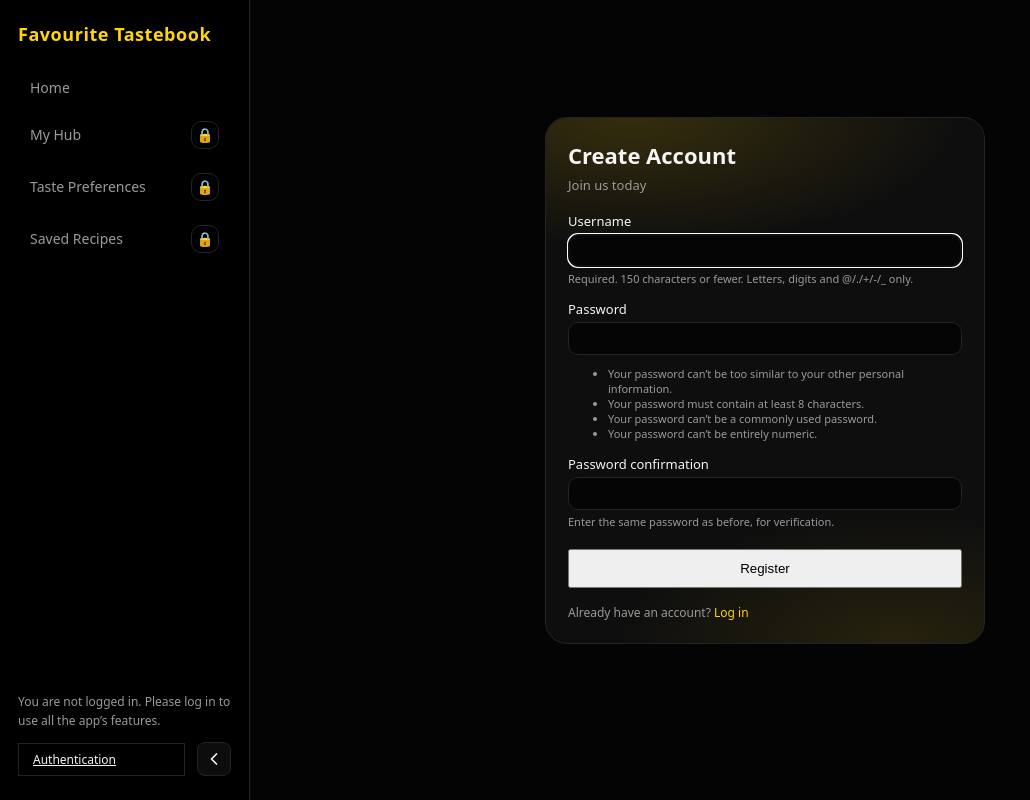
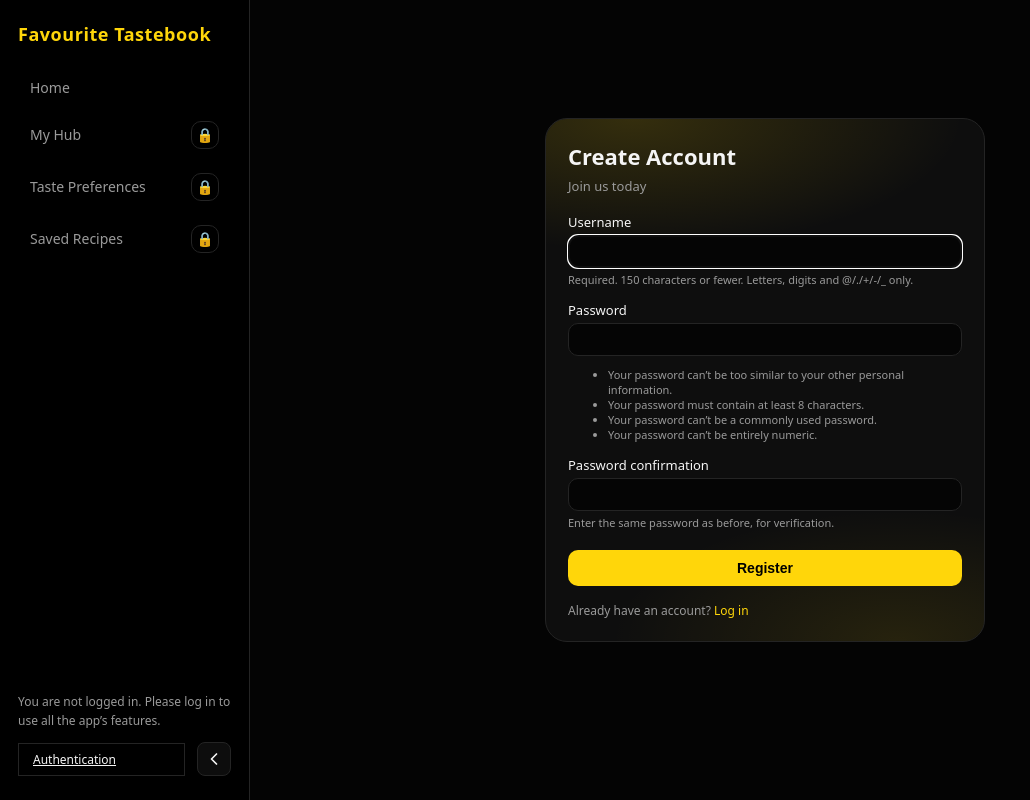
Before and after one commit to SueRix/Favourite-Tastebook, a Django app: page /accounts/register/ in a window 1280 px wide. Shown: the whole page, without its empty margins (0-1030 px from the left). Run offline with Django 5.2, Linux system fonts and the light colour scheme; parts of the project's set-up code (start-up, migrations or seed data) failed here and were passed over; some libraries are stand-ins or nearby versions.

Commit message:
styles to login and register buttons

```diff
--- a/favourite_tastebook/authentication/static/css/auth.css
+++ b/favourite_tastebook/authentication/static/css/auth.css
@@ -64,4 +64,15 @@
     width: 100%;
     margin-top: 6px;
     padding: 10px 18px;
+    background: var(--accent);
+    color: #000;
+    border: none;
+    border-radius: 10px;
+    font-size: 14px;
+    font-weight: 600;
+    cursor: pointer;
+    transition: opacity 0.15s ease;
 }
+.auth-btn:hover {
+    opacity: 0.9;
+}
```
